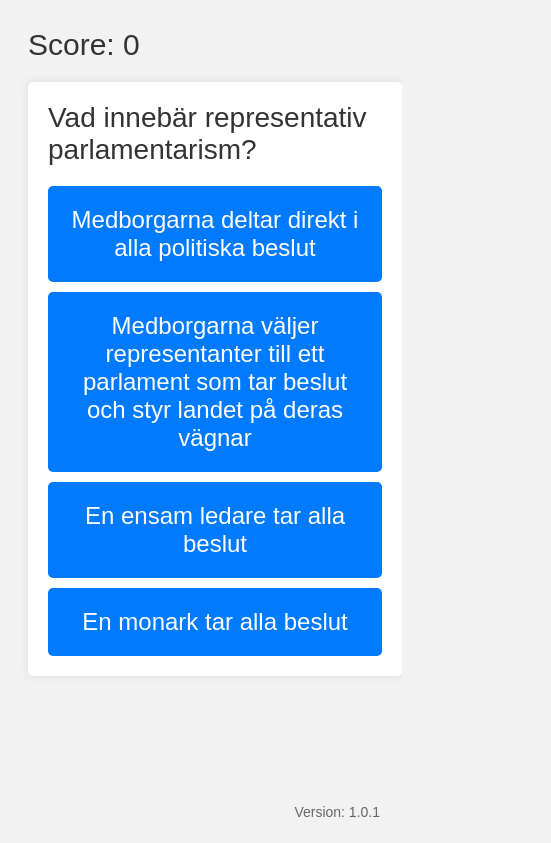
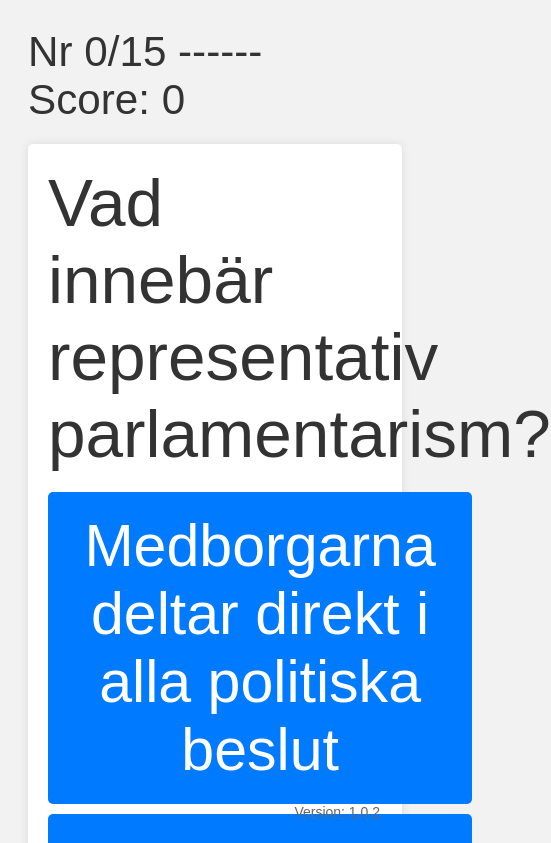
Before and after one commit to joynes/web_quizzes, a plain HTML site: page index.html in a window 390 px wide. Shown: the top 843 px of the page, 551 px wide, since content can reach past the window. Drawn offline with Linux system fonts and the light colour scheme.

Commit message:
Try to make better for phone screen

```diff
--- a/index.html
+++ b/index.html
@@ -14,7 +14,7 @@
   </div>
   <script src="quiz.js"></script>
   <footer>
-    <p class="version">Version: 1.0.1</p>
+    <p class="version">Version: 1.0.2</p>
   </footer>
 </body>
 </html>
--- a/quiz.js
+++ b/quiz.js
@@ -137,19 +137,21 @@ function showQuestion() {
 
 function checkAnswer(index) {
     if (index === questions[currentQuestion].answer) {
+        alert('Yes! Correct answer: ' + questions[currentQuestion].answer);
         score++;
         currentQuestion++;
         showQuestion();
     } else {
-        alert('Wrong answer! Please try again.');
+        alert('No! Wrong: ' + questions[currentQuestion].answer);
         if (score > 0)
           score--;
+        showQuestion();
     }
 }
 
 function showScore() {
     let scoreElement = document.getElementById("score");
-    scoreElement.textContent = `Score: ${score}`;
+    scoreElement.textContent = `Nr ${currentQuestion}/${questions.length}  ------  Score: ${score}`;
 }
 
 function showFinalScore() {
--- a/styles.css
+++ b/styles.css
@@ -7,7 +7,7 @@ body {
 }
 
 .score {
-    font-size: 30px;
+    font-size: 5vh;
     margin-bottom: 20px;
 }
 
@@ -22,7 +22,7 @@ body {
 }
 
 .question {
-    font-size: 28px;
+    font-size: 8vh;
     margin-bottom: 20px;
 }
 
@@ -33,7 +33,7 @@ body {
 
 .options button {
     padding: 20px;
-    font-size: 24px;
+    font-size: 7vh;
     color: #fff;
     background-color: #007BFF;
     border: none;
```
